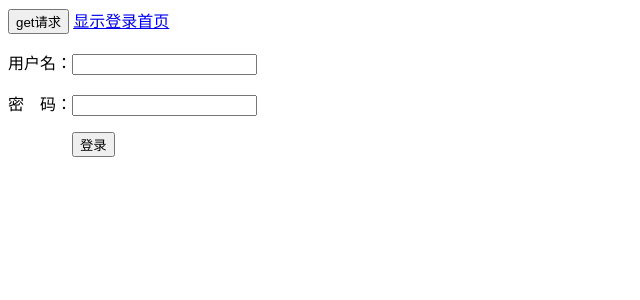
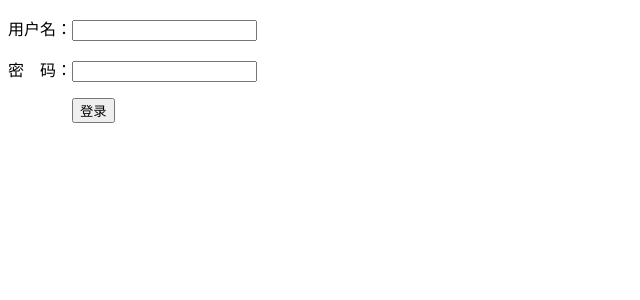
Before and after one commit to sayunhck/bas_project, a Django app: template templates/login.html in a window 1280 px wide. Shown: the top 300 px of the page, without its empty margins (0-640 px from the left). Run offline with Django 3.2, Linux system fonts and the light colour scheme; the template is opened without the code that fills it, so the values that code supplies are empty.

Commit message:
更新login.html

```diff
--- a/templates/login.html
+++ b/templates/login.html
@@ -3,16 +3,10 @@
 <head>
     <meta charset="UTF-8">
     <title>全业务管理系统APP</title>
-    <script>
-        function test() {
-            window.location.href="/bas/login/?uname=lisi&pwd=123"
-        }
-    </script>
 
 </head>
 <body>
-    <input type="button" onclick="test()" value="get请求"/>
-    <a href="/bas/login/?uname=lisi&pwd=123">显示登录首页</a>
+
     <form action="/bas/login/" method="post">
         {%  csrf_token %}
         <p>
```
